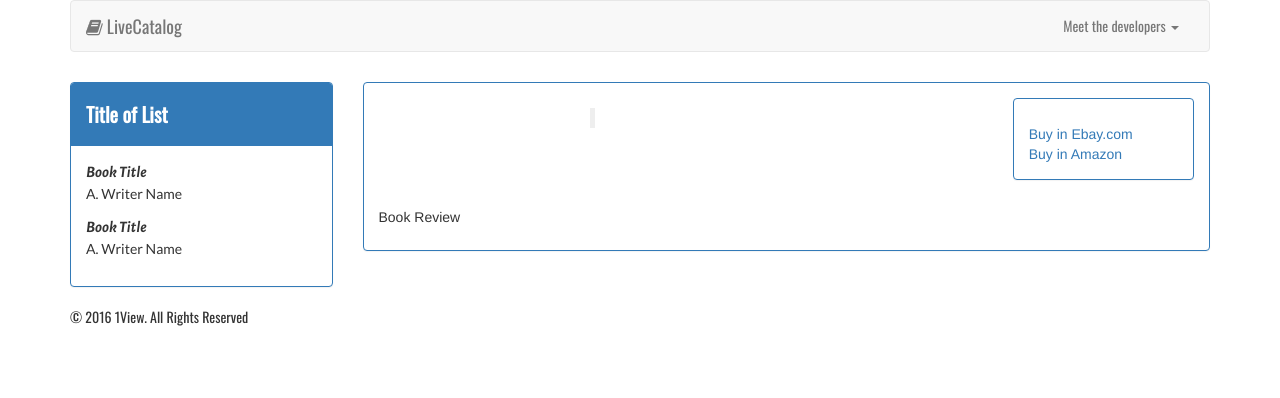
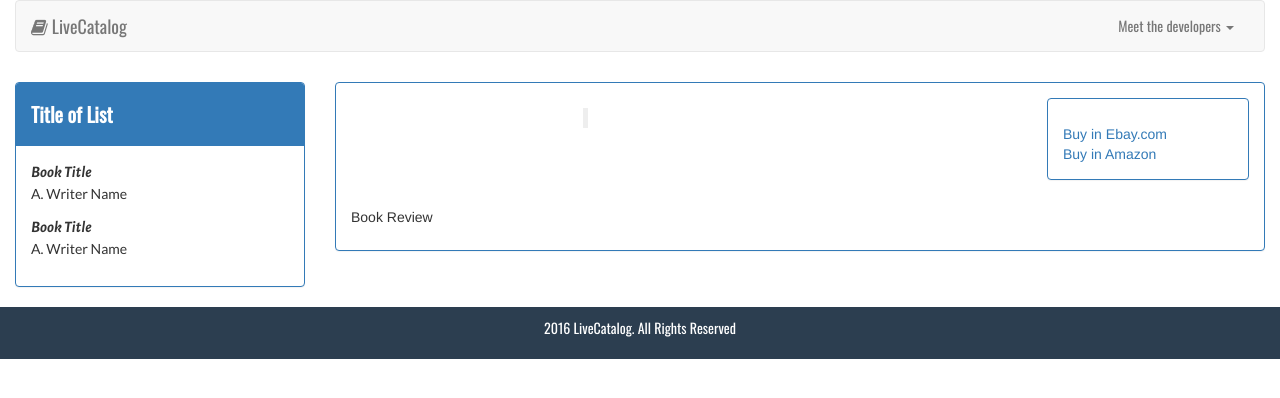
Before and after one commit to richendacodes/8-0project, a PHP site: page / in a window 1280 px wide. Shown: the top 398 px of the page. Run offline with PHP 8.4, Linux system fonts and the light colour scheme; some libraries are stand-ins or nearby versions.

Commit message:
added footer

```diff
--- a/css/style.css
+++ b/css/style.css
@@ -68,6 +68,14 @@
   font-family: 'Lato', sans-serif;
 }
 
-footer {
+.footer {
+  background-color: #2C3E50;
   font-family: 'Oswald', sans-serif;
 }
+
+.text-muted {
+  color: #FFFFFF;
+  text-align: center;
+  padding-top: 1%;
+  padding-bottom: 1%;
+}
--- a/index.html
+++ b/index.html
@@ -13,7 +13,7 @@
 </head>
 <body>
 
-  <div class="container">
+  <div class="container-fluid">
     <div class="row">
       <div class="col-md-12">
         <nav class="navbar navbar-default">
@@ -125,16 +125,15 @@
         </div>
       </div>
     </div>
+
   </div>
 
-  <footer>
-    <div class="footer-copyright">
-      <div class="container center">
-        <p id="footer"> © 2016 1View. All Rights Reserved</p>
-      </div>
+
+  <footer class="footer">
+    <div class="container">
+      <p class="text-muted"> 2016 LiveCatalog. All Rights Reserved</p>
     </div>
   </footer>
-
 
   <script src="https://cdn.firebase.com/js/client/2.3.2/firebase.js"></script>
   <script type="text/javascript" src="https://code.jquery.com/jquery-2.1.4.min.js"></script>
```
